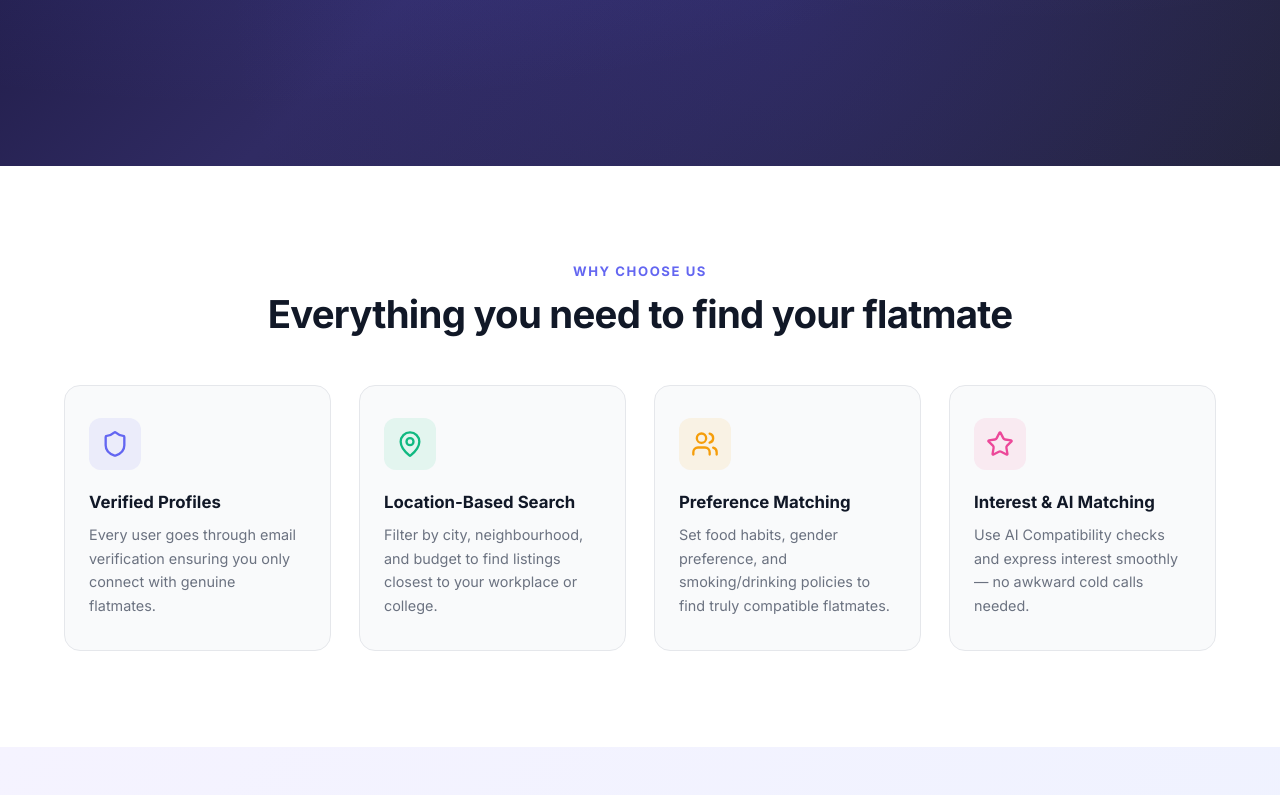
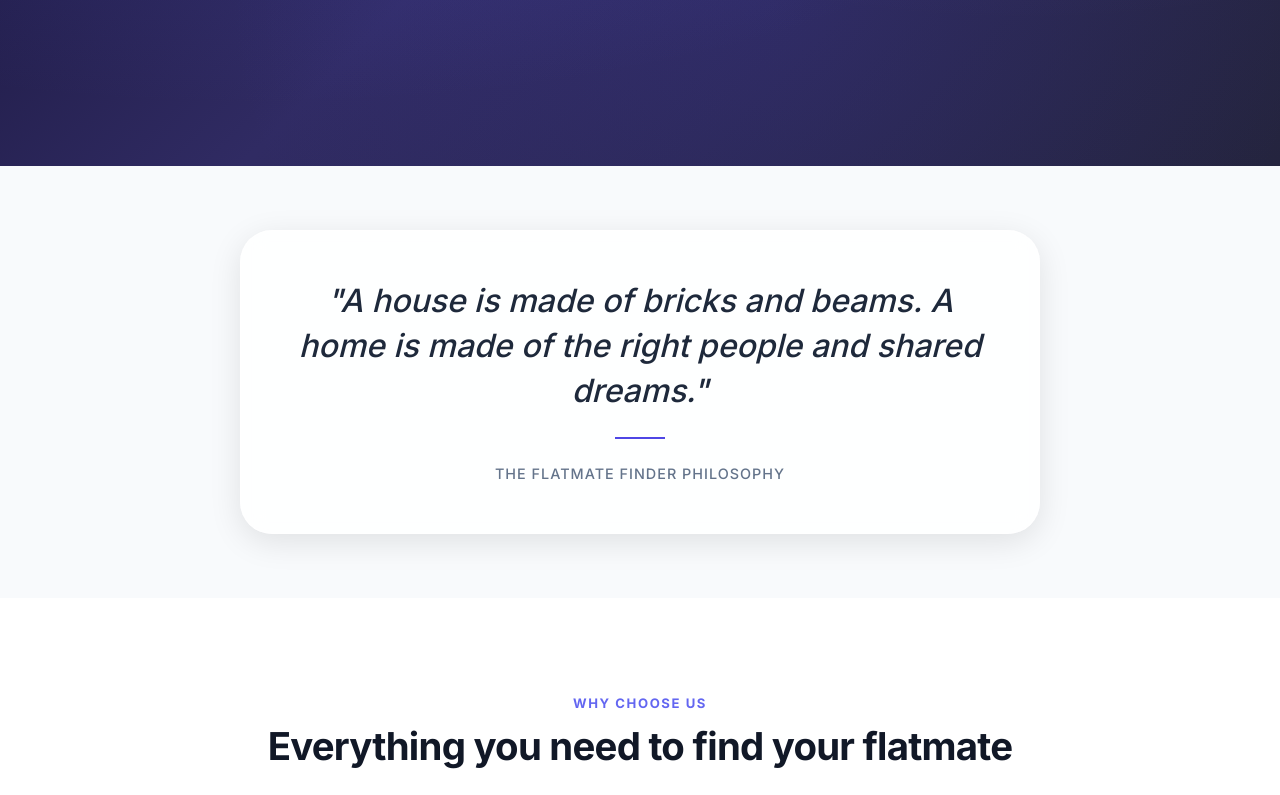
Before and after one commit to Gkchvcg/Flatmate-Finder, a React (Vite) app in the folder frontend/: page / in a window 1280 px wide. Shown: the part 634-1429 px from the top of the page. Built offline with nearby package versions, Linux system fonts and the light colour scheme; no server answers.

Commit message:
Added decorative quote section to Landing Page.

```diff
--- a/frontend/src/pages/LandingPage.jsx
+++ b/frontend/src/pages/LandingPage.jsx
@@ -137,6 +137,47 @@ const LandingPage = () => {
               <span className="lnd-stat-label">Cities Covered</span>
             </div>
           </motion.div>
+        </motion.div>
+      </section>
+
+      {/* ── QUOTE SECTION ── */}
+      <section className="lnd-quote-section" style={{ padding: '4rem 2rem', background: 'var(--bg-color)', textAlign: 'center' }}>
+        <motion.div
+          className="lnd-section-inner"
+          initial={{ opacity: 0, scale: 0.95 }}
+          whileInView={{ opacity: 1, scale: 1 }}
+          viewport={{ once: true }}
+          transition={{ duration: 0.8 }}
+        >
+          <div className="glass-card" style={{
+            maxWidth: '800px',
+            margin: '0 auto',
+            padding: '3rem',
+            borderRadius: '2rem',
+            position: 'relative'
+          }}>
+            <h2 style={{
+              fontSize: '2rem',
+              fontWeight: '500',
+              lineHeight: '1.4',
+              color: 'var(--text-main)',
+              fontStyle: 'italic',
+              position: 'relative',
+              zIndex: 1
+            }}>
+              "A house is made of bricks and beams. A home is made of the right people and shared dreams."
+            </h2>
+            <div style={{
+              marginTop: '1.5rem',
+              height: '2px',
+              width: '50px',
+              background: 'var(--primary-color)',
+              margin: '1.5rem auto'
+            }} />
+            <p style={{ color: 'var(--text-muted)', fontWeight: '500', letterSpacing: '1px', textTransform: 'uppercase', fontSize: '0.9rem' }}>
+              The Flatmate Finder Philosophy
+            </p>
+          </div>
         </motion.div>
       </section>
 
```
